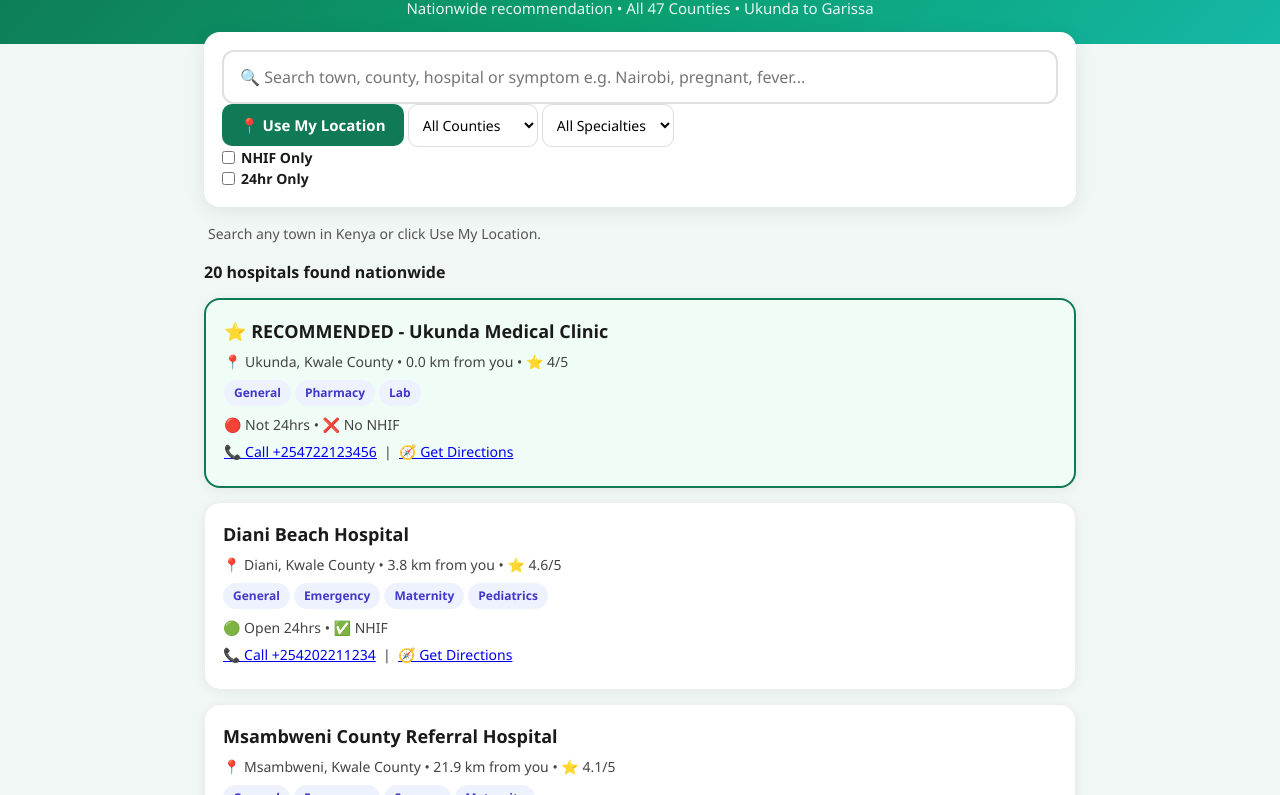
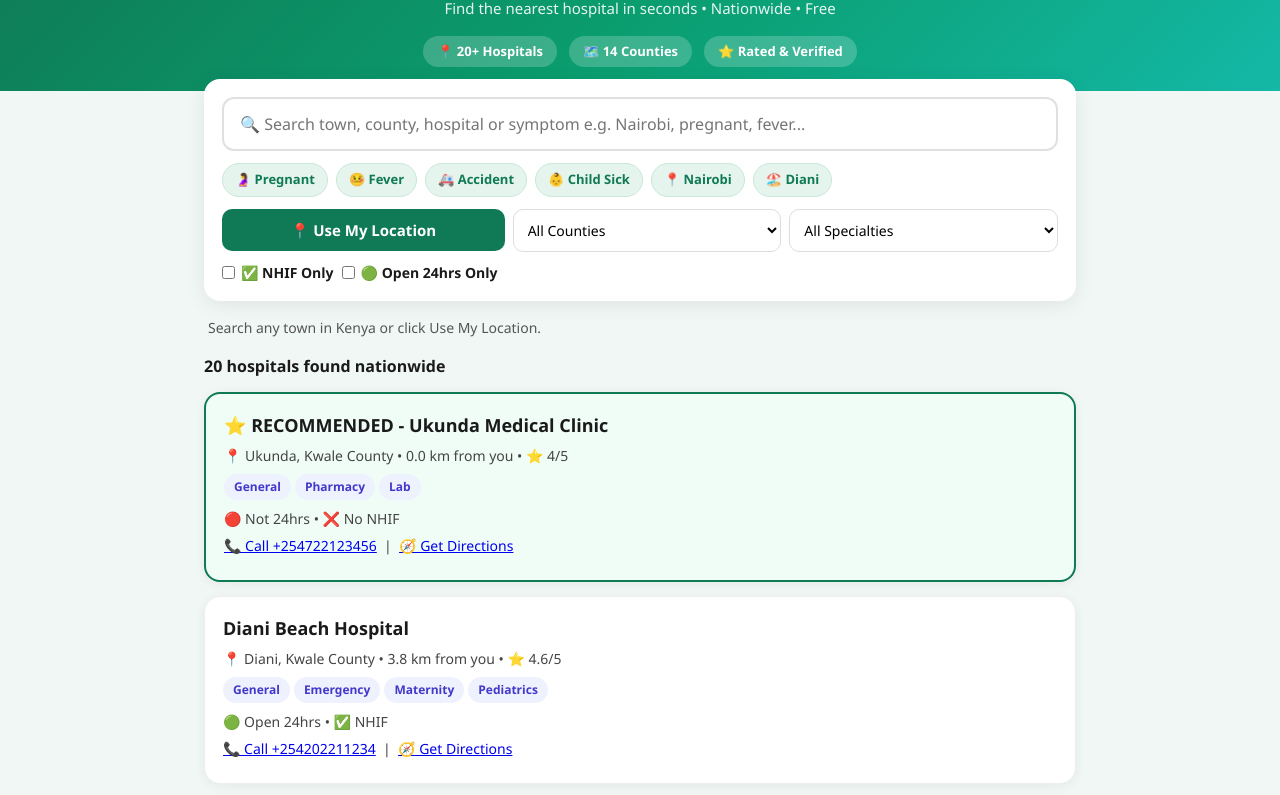
Before and after one commit to oduor123/Hospital-Finder, a plain HTML site: page index.html in a window 1280 px wide. Shown: the part 83-878 px from the top of the page. Drawn offline with Linux system fonts and the light colour scheme.

Commit message:
Update index.html

```diff
--- a/index.html
+++ b/index.html
@@ -3,17 +3,31 @@
 <head>
   <meta charset="UTF-8">
   <meta name="viewport" content="width=device-width, initial-scale=1.0">
-  <title>Hospital Finder - Kenya Nationwide</title>
+  <title>Hospital Finder - Find Nearest Hospital in Kenya</title>
   <link rel="stylesheet" href="style.css">
 </head>
 <body>
   <header>
-    <h1>🏥 Find Nearest Hospital - Kenya</h1>
-    <p>Nationwide recommendation • All 47 Counties • Ukunda to Garissa</p>
+    <h1>🏥 Hospital Finder Kenya</h1>
+    <p>Find the nearest hospital in seconds • Nationwide • Free</p>
+    <div class="hero-stats">
+      <span>📍 20+ Hospitals</span>
+      <span>🗺️ 14 Counties</span>
+      <span>⭐ Rated & Verified</span>
+    </div>
   </header>
   <main>
     <div class="controls">
       <input type="text" id="searchInput" placeholder="🔍 Search town, county, hospital or symptom e.g. Nairobi, pregnant, fever...">
+      <div class="quick-chips">
+        <span class="chip" onclick="quickSearch('pregnant')">🤰 Pregnant</span>
+        <span class="chip" onclick="quickSearch('fever')">🤒 Fever</span>
+        <span class="chip" onclick="quickSearch('accident')">🚑 Accident</span>
+        <span class="chip" onclick="quickSearch('child')">👶 Child Sick</span>
+        <span class="chip" onclick="quickSearch('Nairobi')">📍 Nairobi</span>
+        <span class="chip" onclick="quickSearch('Diani')">🏖️ Diani</span>
+      </div>
+      <div class="filters-row">
         <button id="locateBtn">📍 Use My Location</button>
         <select id="countyFilter">
           <option value="All">All Counties</option>
@@ -42,11 +56,15 @@
           <option value="Oncology">Oncology</option>
           <option value="Cardiology">Cardiology</option>
         </select>
-      <label><input type="checkbox" id="nhifFilter"> NHIF Only</label>
-      <label><input type="checkbox" id="open24Filter"> 24hr Only</label>
+      </div>
+      <div class="filters-row">
+        <label><input type="checkbox" id="nhifFilter"> ✅ NHIF Only</label>
+        <label><input type="checkbox" id="open24Filter"> 🟢 Open 24hrs Only</label>
+      </div>
     </div>
     <p id="status">Search any town in Kenya or click Use My Location.</p>
     <div id="results"></div>
+    <footer>Built by Chris Enterprises • hospital.chrisenterprises.co.ke • Emergency? Call 911 / 999</footer>
   </main>
   <script src="app.js"></script>
 </body>
```
Lines whose indentation alone changed are shown as unchanged.
